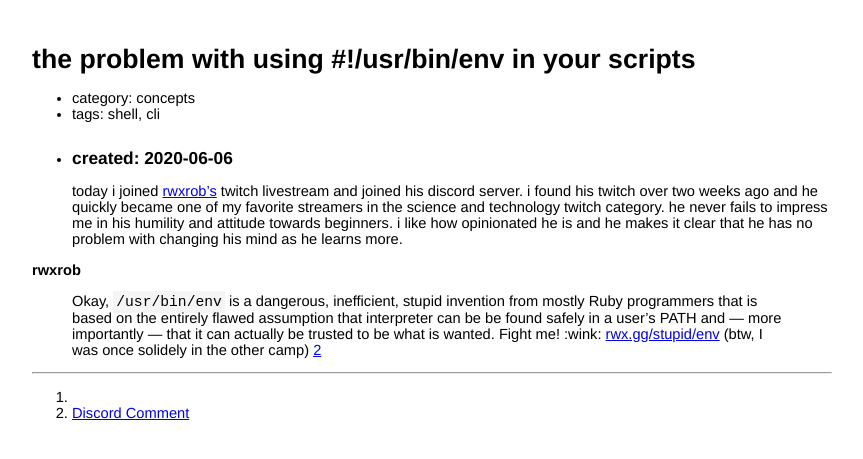
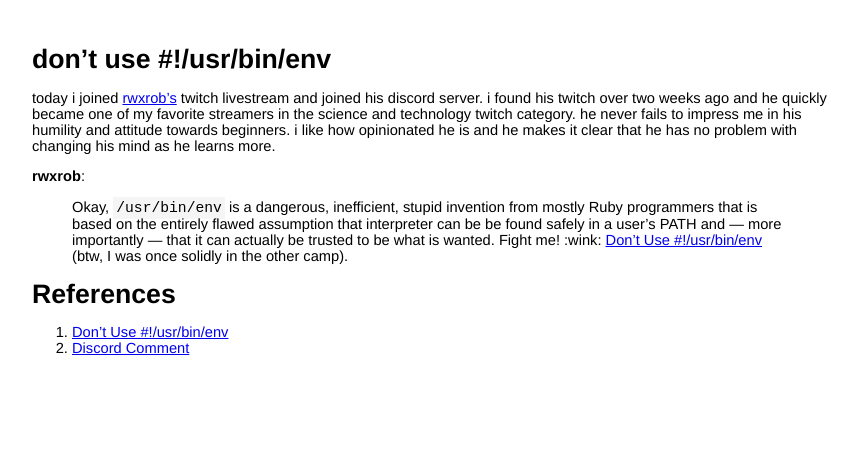
Before and after one commit to tg-z/til, a Jekyll site: the page built from concepts/stop-usrbinenv.md, in a window 1280 px wide. Shown: the top 459 px of the page, without its empty margins (208-1071 px from the left). Built offline with Jekyll 4.4.1, drawn with Linux system fonts in a browser that asks for light colours; our own code applies the rules of GitHub Pages for plain Markdown files.

Commit message:
fixed stop-usrbinenv

```diff
--- a/concepts/stop-usrbinenv.md
+++ b/concepts/stop-usrbinenv.md
@@ -1,15 +1,11 @@
-the problem with using #!/usr/bin/env in your scripts
-=====
-- category: concepts
-- tags: shell, cli
-- created: 2020-06-06
----------------------
-today i joined [rwxrob's](rwx.gg) twitch livestream and joined his discord server. i found his twitch over two weeks ago and he quickly became one of my favorite streamers in the science and technology twitch category. he never fails to impress me in his humility and attitude towards beginners. i like how opinionated he is and he makes it clear that he has no problem with changing his mind as he learns more.
+# don't use #!/usr/bin/env
 
-__rwxrob__
-> Okay, `/usr/bin/env` is a dangerous, inefficient, stupid invention from mostly Ruby programmers that is based on the entirely flawed assumption that interpreter can be be found safely in a user's PATH and --- more importantly --- that it can actually be trusted to be what is wanted. Fight me! :wink: [rwx.gg/stupid/env](https://rwx.gg/stupid/env) (btw, I was once solidely in the other camp) [2](https://discord.com/channels/669337241478365203/703036530926813324/717822630480183396)
+today i joined [rwxrob's](https://rwx.gg) twitch livestream and joined his discord server. i found his twitch over two weeks ago and he quickly became one of my favorite streamers in the science and technology twitch category. he never fails to impress me in his humility and attitude towards beginners. i like how opinionated he is and he makes it clear that he has no problem with changing his mind as he learns more.
 
+__rwxrob__:
+> Okay, `/usr/bin/env` is a dangerous, inefficient, stupid invention from mostly Ruby programmers that is based on the entirely flawed assumption that interpreter can be be found safely in a user's PATH and --- more importantly --- that it can actually be trusted to be what is wanted. Fight me! :wink: [Don't Use #!/usr/bin/env](https://rwx.gg/advice/dont/env/) (btw, I was once solidly in the other camp).
 
----
-1.
+# References
+
+1. [Don't Use #!/usr/bin/env](https://rwx.gg/advice/dont/env/)
 2. [Discord Comment](https://discord.com/channels/669337241478365203/703036530926813324/717822630480183396)
```
